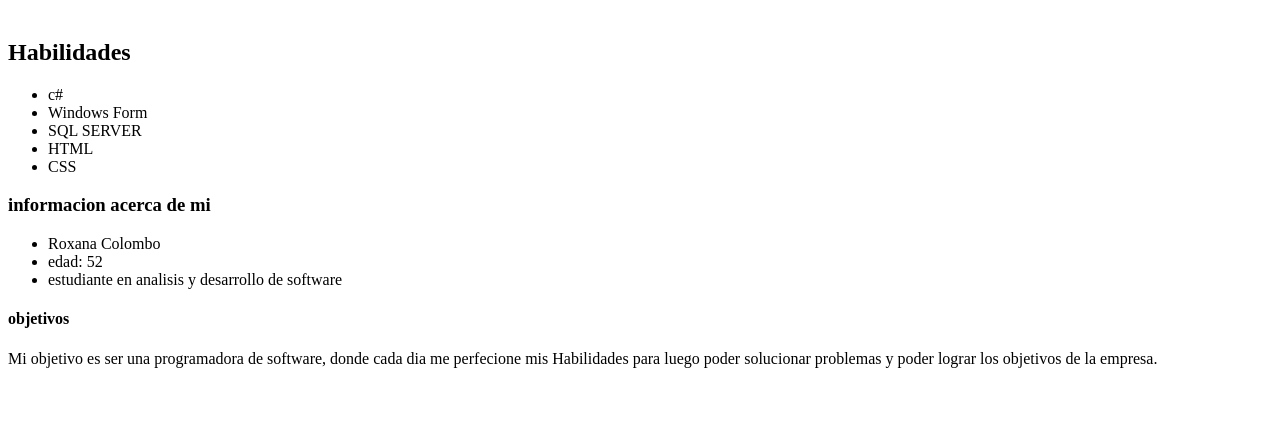
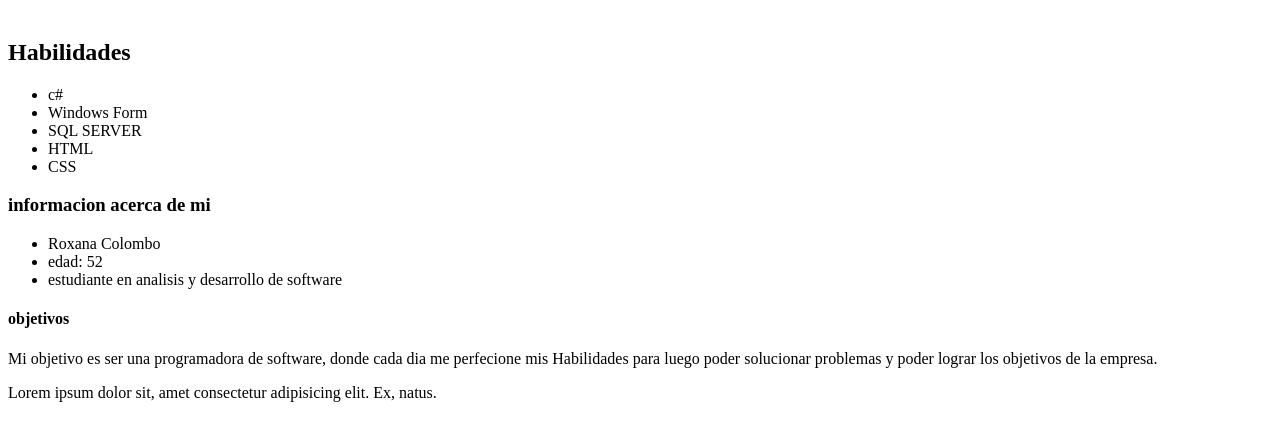
Before and after one commit to ivan-viera05/clase-6-para-mis-alumnos, a plain HTML site: page index.html in a window 1280 px wide. Shown: the part 79-520 px from the top of the page. Drawn offline with Linux system fonts and the light colour scheme.

Commit message:
agregue parrafo a mi html

```diff
--- a/index.html
+++ b/index.html
@@ -30,7 +30,7 @@
 <p>Mi objetivo es ser una programadora de software, donde cada dia me perfecione mis Habilidades para luego poder solucionar problemas
     y poder lograr los objetivos de la empresa.
 </p>
-
+<p>Lorem ipsum dolor sit, amet consectetur adipisicing elit. Ex, natus.</p>
 
 </body>
 </html>
```
